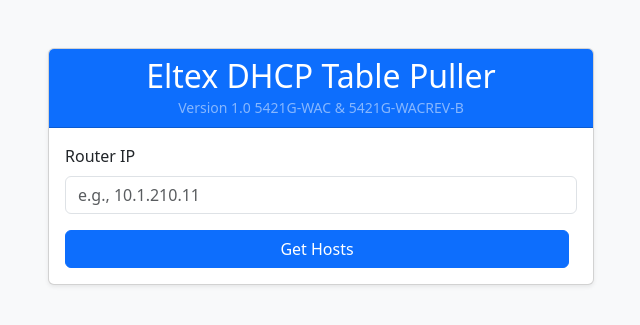
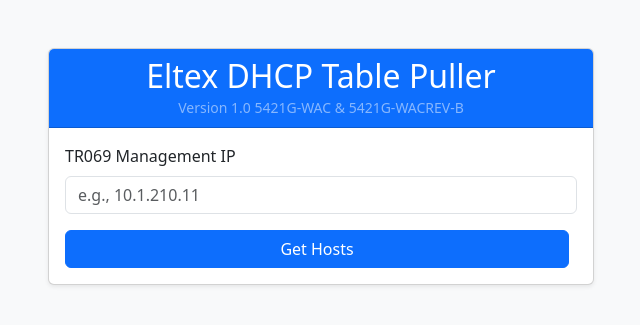
Before and after one commit to rideg1337/eltex_app3, a Flask app: page / in a window 1280 px wide. Shown: the top 325 px of the page, without its empty margins (319-959 px from the left). Run offline with Flask 3, Linux system fonts and the light colour scheme.

Commit message:
Minor fixes

```diff
--- a/templates/index.html
+++ b/templates/index.html
@@ -20,7 +20,7 @@
           <div class="card-body">
             <form method="post" novalidate>
               <div class="mb-3">
-                <label for="router_ip" class="form-label">Router IP</label>
+                <label for="router_ip" class="form-label">TR069 Management IP</label>
                 <input
                   type="text"
                   class="form-control"
```
Also changed, not shown: readme.md (added), 1 other file.
